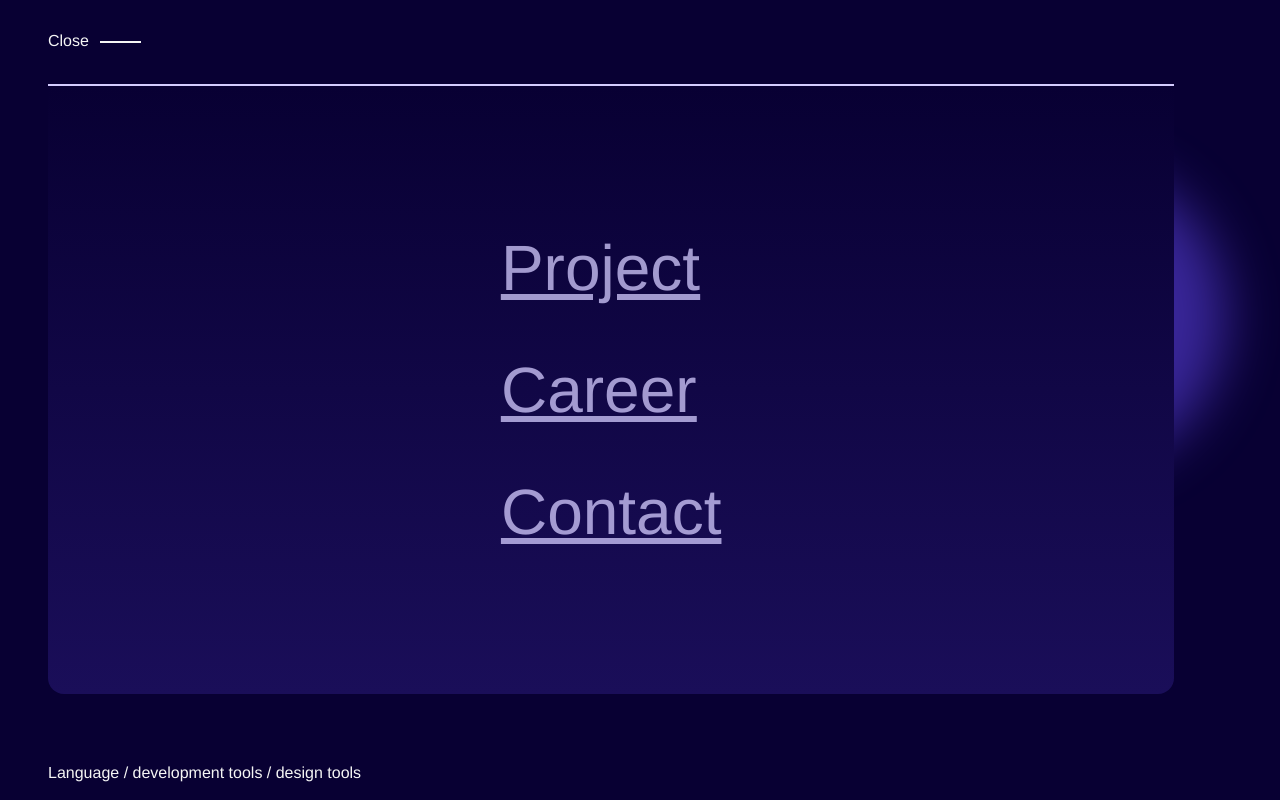
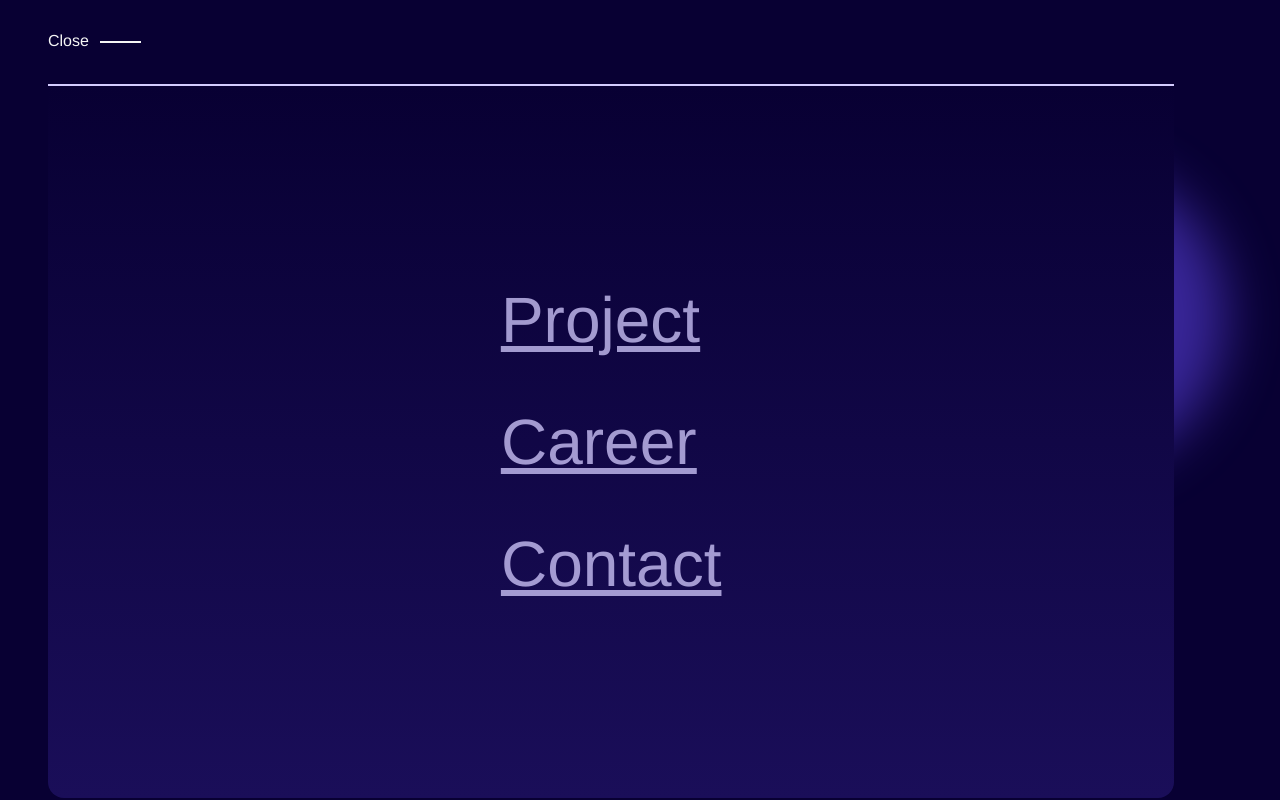
Before and after one commit to carmelapi/my-portfolio, a React (Vite) app: page / in a window 1280 px wide. Both pictures are taken after a click on the element "Menu". Shown: the top 800 px of the page. Built offline with nearby package versions, Linux system fonts and the light colour scheme; a web font is replaced by a local one.

Commit message:
changed menu

```diff
--- a/src/styles/menu.css
+++ b/src/styles/menu.css
@@ -1,6 +1,6 @@
 .menu__container {
   width: 88vw;
-  height: 72vh;
+  height: 85vh;
   margin-left: auto;
   margin-right: auto;
   padding: 1rem 0rem;
```
